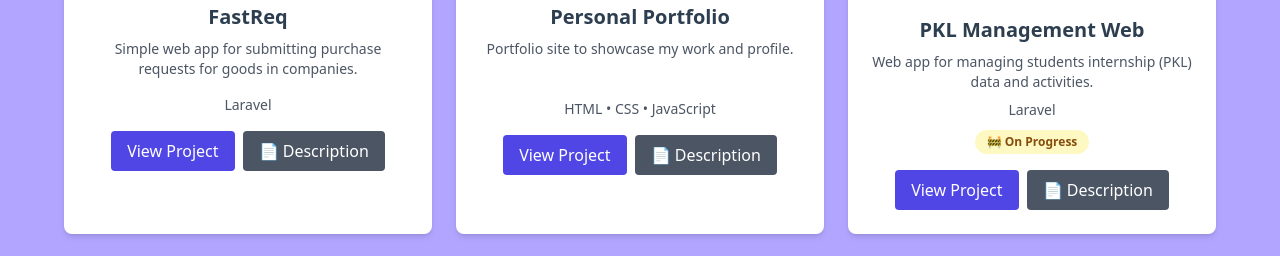
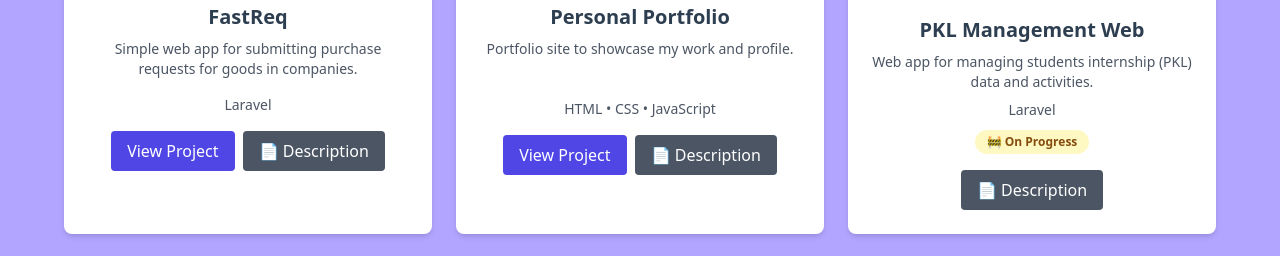
Before and after one commit to delfa-23/portofolio-delfa, a plain HTML site: page index.html in a window 1280 px wide. Shown: the part 1787-2043 px from the top of the page. Drawn offline with nearby package versions, Linux system fonts and the light colour scheme.

Commit message:
pkl progress

```diff
--- a/index.html
+++ b/index.html
@@ -182,10 +182,6 @@
   </span>
 
   <div class="flex gap-2 justify-center">
-    <a href="https://delfa-23.github.io/web-pkl-ui/" target="_blank"
-      class="bg-indigo-600 text-white px-4 py-2 rounded hover:bg-indigo-700 transition">
-      View Project
-    </a>
     <button
       @click="open=true; video=null; desc=`The PKL Management System is a web-based application used to manage vocational high school students' Field Work Practice (PKL) activities. This system has three main roles: administrator, teacher, and student. The administrator manages primary data, teachers monitor and evaluate students, and students can record daily PKL activities and report evidence. With an interactive dashboard feature, this system helps schools improve order and accountability in PKL implementation.`"
       class="bg-gray-600 text-white px-4 py-2 rounded hover:bg-gray-700 transition">
```
